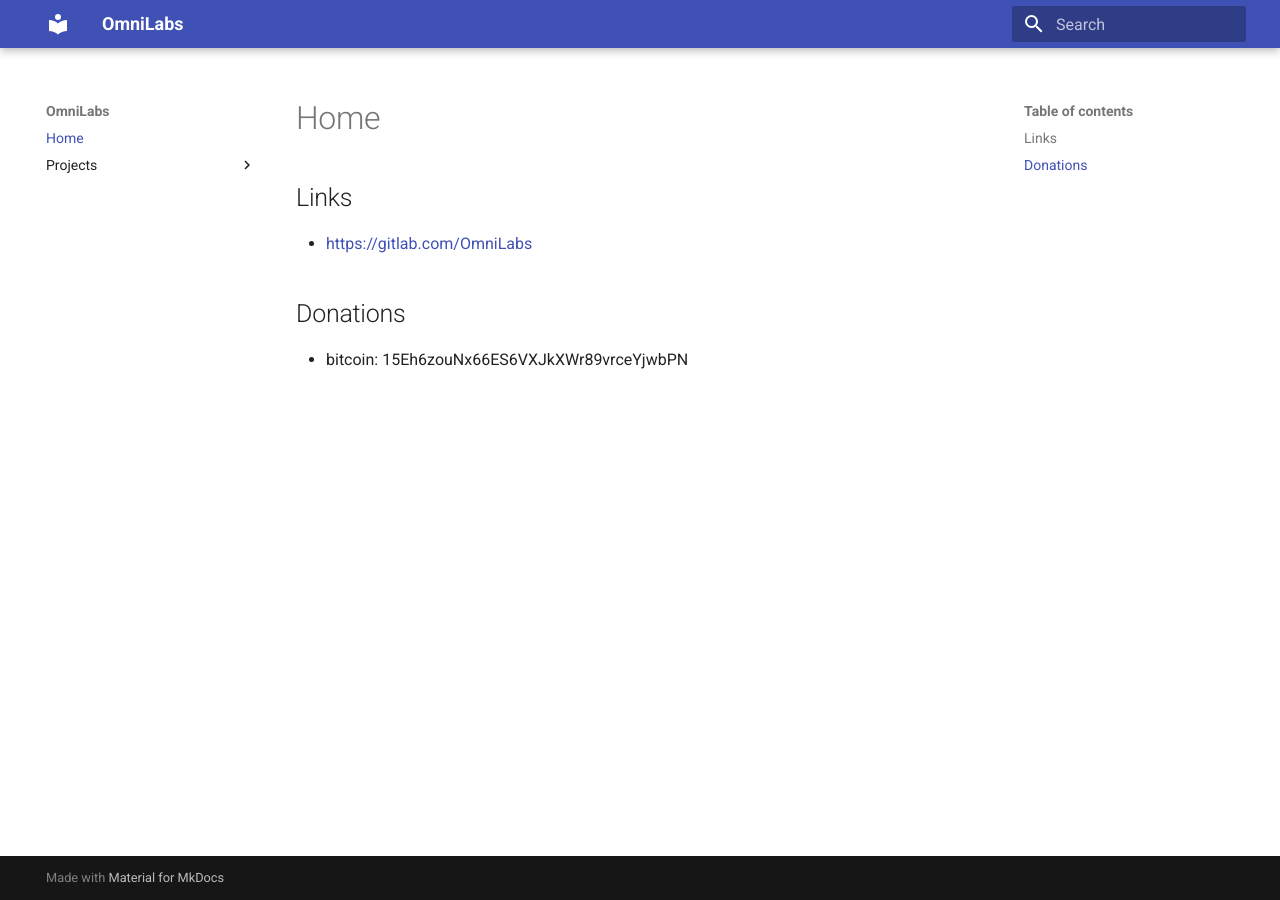
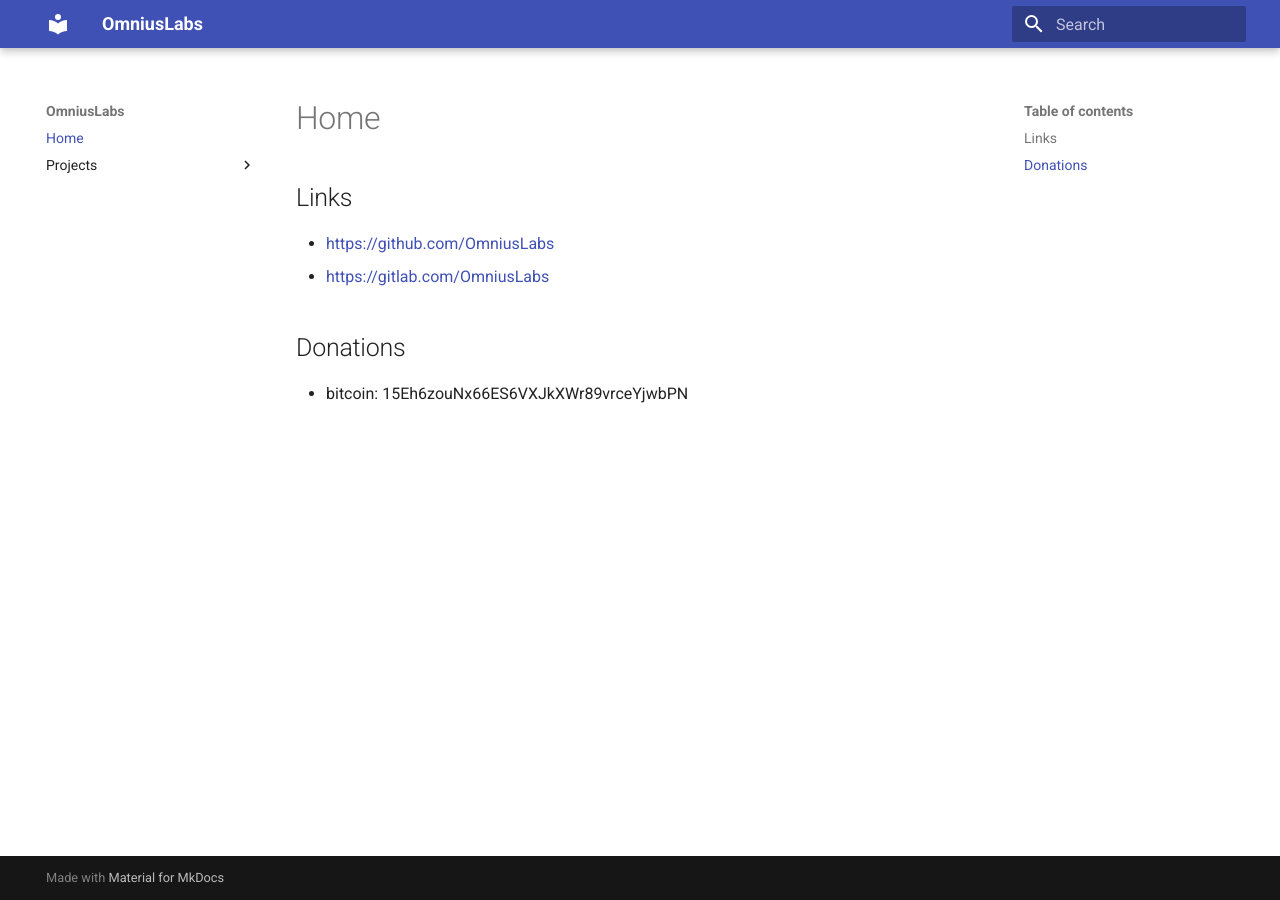
Before and after one commit to omnius-labs/docs, an MkDocs documentation site: the page built from docs/index.md, in a window 1280 px wide. Built offline with MkDocs 1.6.1 and Material for MkDocs 9.7.7, drawn with Linux system fonts in a browser that asks for light colours; old or Windows-style settings are respelled for this version of MkDocs.

Commit message:
Rename OmniLabs to OmniusLabs

```diff
--- a/docs/Lxna/index.md
+++ b/docs/Lxna/index.md
@@ -2,4 +2,4 @@
 
 ## Links
 
-+ <https://gitlab.com/OmniLabs/Lxna>
++ <https://github.com/OmniusLabs/Lxna>
--- a/docs/Omnix/index.md
+++ b/docs/Omnix/index.md
@@ -2,4 +2,4 @@
 
 ## Links
 
-+ <https://gitlab.com/OmniLabs/Omnix>
++ <https://github.com/OmniusLabs/Omnix>
--- a/docs/Xeus/index.md
+++ b/docs/Xeus/index.md
@@ -2,4 +2,4 @@
 
 ## Links
 
-+ <https://gitlab.com/OmniLabs/Xeus>
++ <https://github.com/OmniusLabs/Xeus>
--- a/docs/index.md
+++ b/docs/index.md
@@ -2,7 +2,8 @@
 
 ## Links
 
-+ <https://gitlab.com/OmniLabs>
++ <https://github.com/OmniusLabs>
++ <https://gitlab.com/OmniusLabs>
 
 ## Donations
 
--- a/mkdocs.yml
+++ b/mkdocs.yml
@@ -1,4 +1,4 @@
-site_name: OmniLabs
+site_name: OmniusLabs
 theme:
     name: 'material'
 pages:
```
